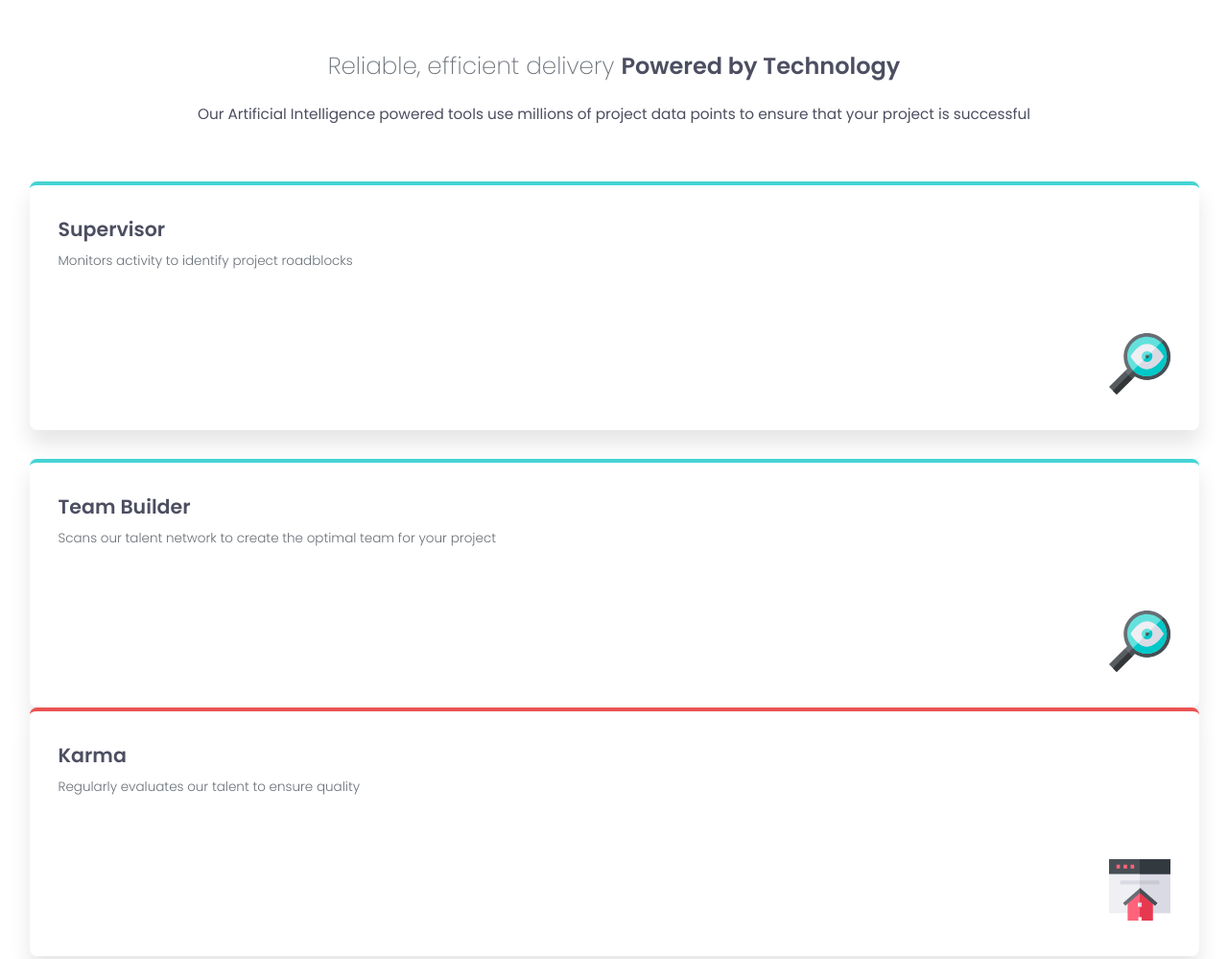
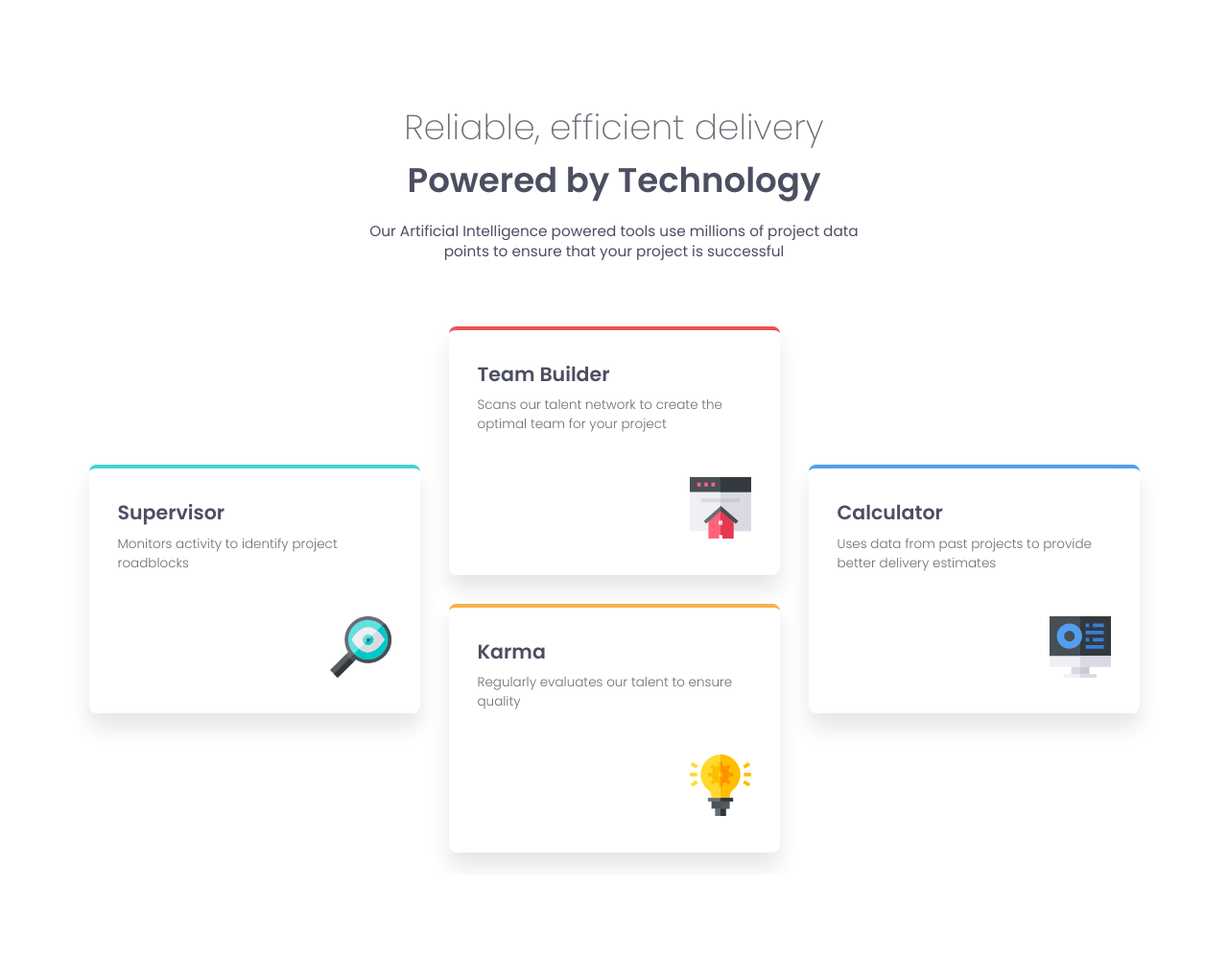
Before and after one commit to Danedey/practice-four-cards, a plain HTML site: page index.html in a window 1280 px wide. Shown: the top 999 px of the page at 96% size. After the commit the page ends 911 px from the top, so only its background shows below. Drawn offline with Linux system fonts and the light colour scheme.

Commit message:
Update card feature styles for improved responsiveness and layout adjustments

```diff
--- a/styles/style.css
+++ b/styles/style.css
@@ -127,8 +127,10 @@ body{
     display: none;
 }
 /* to do
-    --make sure sizes and distances are right
-    -- work on the desktop design
+
+    -- view screen and question how to solve this.
+    --make an intermediate layaout for a screen 700px wide and make the cars looks like a window
+    -- finding out how to handle fontsizes for responsivness or good practices
 */
 
 
@@ -166,7 +168,8 @@ body{
     color: var(--Grey500)
 }
 
-.card-feature-article ul{
+.card-feature-article ul , .card-feature-article ul .column-container
+{
     list-style-type: none;
     padding: 0;
     display: flex;
@@ -200,6 +203,7 @@ body{
 
 }
 
+
 .card-feature-article ul li:nth-child(1){
   border-top: 0.3rem solid var(--Cyan);
   background-image: url("../images/icon-supervisor.svg");
@@ -207,23 +211,65 @@ body{
   background-position: bottom 2.5rem right 2rem;
 }
 
-.card-feature-article ul li:nth-child(2){
+.card-feature-article ul .column-container li:nth-child(1){
   border-top: 0.3rem solid var(--Red);
   background-image: url("../images/icon-team-builder.svg");
   background-repeat: no-repeat;
   background-position: bottom 2.5rem right 2rem;
 }
 
-.card-feature-article ul li:nth-child(3){
+.card-feature-article ul .column-container li:nth-child(2){
   border-top: 0.3rem solid var(--Orange);
   background-image: url("../images/icon-karma.svg");
   background-repeat: no-repeat;
   background-position: bottom 2.5rem right 2rem;
 }
 
-.card-feature-article ul li:nth-child(4){
+.card-feature-article ul li:nth-child(3){
   border-top: 0.3rem solid var(--Blue);
   background-image: url("../images/icon-calculator.svg");
   background-repeat: no-repeat;
   background-position: bottom 2.5rem right 2rem;
 }
+
+
+
+@media screen and (width > 1000px) {
+
+  .card-feature-article{
+    gap: 2.5rem;
+  }
+
+  .card-feature-article header {
+    display: flex;
+    flex-direction: column;
+    align-items: center;
+    margin-top: 3rem;
+    gap: 1rem;
+  }
+  .card-feature-article h1{
+    max-width: 30rem;
+    font-size: 2.4rem;
+    margin-bottom: 0;
+
+  }
+  .card-feature-article h1 strong {
+    font-size: 2.37rem;
+  }
+  .card-feature-article header p{
+    max-width: 34rem;
+    margin-top: 0;
+  }
+
+
+  .card-feature-article ul{
+    flex-direction: row;
+    justify-content: center;
+    align-items: center;
+  }
+
+  .card-feature-article ul li{
+    width: 19rem;
+  }
+
+}
```
